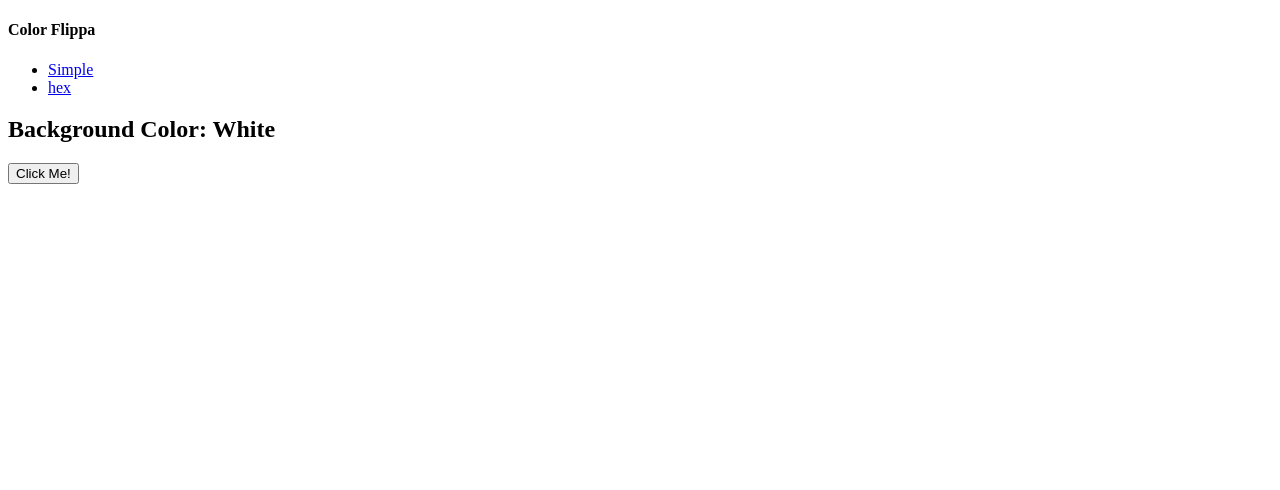
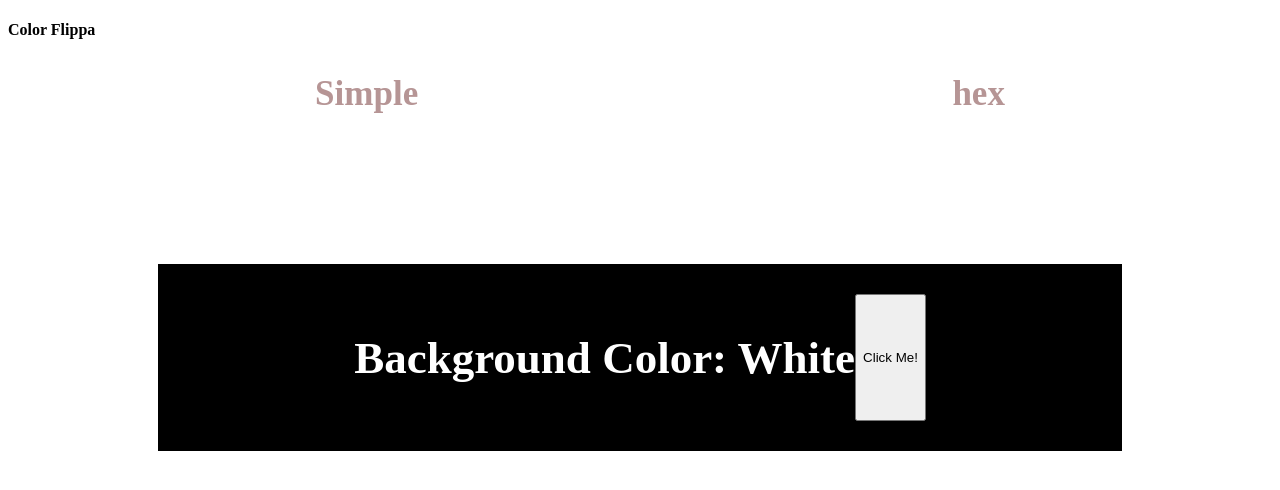
Before and after one commit to Arjuniest/color-flippa, a plain HTML site: page index.html in a window 1280 px wide. Drawn offline with Linux system fonts and the light colour scheme.

Commit message:
Update progress for style. Incomplete

```diff
--- a/style.css
+++ b/style.css
@@ -1 +1,32 @@
 /* to be continued */
+.nav-center{
+    margin: auto;
+    width: auto;
+}
+
+.nav-links {
+    display: flex;
+    justify-content: space-around;
+    font-size: 35px;
+    text-decoration: none;
+    font-weight: 700;
+    list-style: none;
+}
+
+.nav-links a{
+    text-decoration: none;
+    color: rgb(182, 149, 149);
+}
+
+
+.container{
+    display: flex;
+    justify-content: center;
+    justify-items: center;
+    flex-wrap: wrap;
+    background-color: black;
+    color: white;
+    font-size: 30px;
+    padding: 30px;
+    margin: 150px;
+}
```
